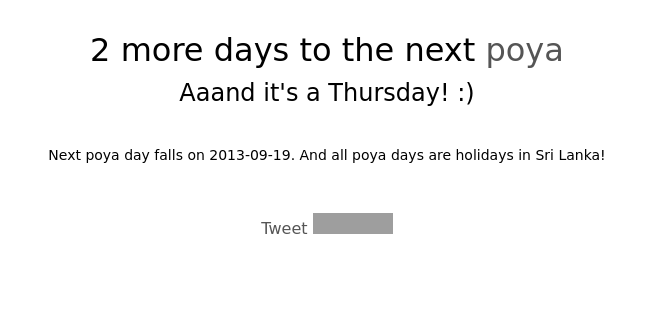
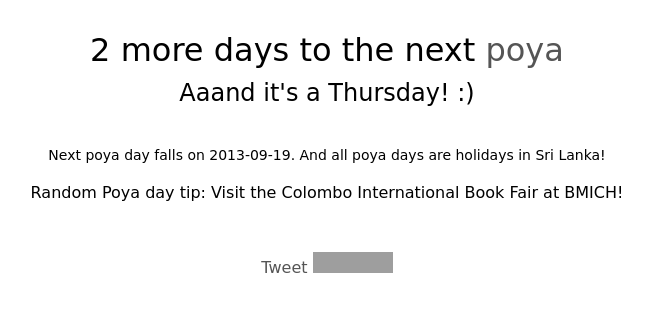
Before and after one commit to thameera/poya, a Django app: page / in a window 1280 px wide. Shown: the part 204-516 px from the top of the page, without its empty margins (313-965 px from the left). Run offline with Django 3.2, Linux system fonts and the light colour scheme; some libraries are stand-ins or nearby versions; some web fonts are replaced; grey boxes are pictures that could not be loaded.

Commit message:
Random poya day tip
This looks pretty ugly. Ugh.

Signed-off-by: Thameera Senanayaka <thameera123@gmail.com>

```diff
--- a/templates/base.html
+++ b/templates/base.html
@@ -48,6 +48,24 @@
             font-size: 14px;
         }
 
+        .row4 {
+            margin-top: 20px;
+            -moz-animation-duration: 1s;
+            -webkit-animation-duration: 2s;
+            -moz-animation-name: slidein;
+            -webkit-animation-name: slidein;
+        }
+
+        @-moz-keyframes slidein {
+            from { -moz-transform: scale(0.0); }
+            to   { -moz-transform: scale(1.0); }
+        }
+
+        @-webkit-keyframes slidein {
+            from { -webkit-transform: scale(0.0); }
+            to   { -webkit-transform: scale(1.0); }
+        }
+
         .share {
             margin-top: 50px;
         }
--- a/templates/index.html
+++ b/templates/index.html
@@ -13,6 +13,10 @@
         </div>
         <div class="row3">Next poya day falls on {{ date }}. And all poya days are holidays in Sri Lanka!</div>
 
+        {% if tip %}
+        <div class="row4">{{ tip }}</div>
+        {% endif %}
+
         <div class="share">
           <a href="https://twitter.com/share" class="twitter-share-button" data-url="http://www.nextpoyawhen.com" data-text="{{ days }} more day{{ daysuffix }} to the next poya, {% if happy %}aaand {% else %}but {% endif %}it's a {{ weekday }}{% if happy %}!{% endif %} {{ emoticon }}" data-size="small" data-related="thameera" data-hashtags="lka" data-dnt="true">Tweet</a>
 
--- a/views.py
+++ b/views.py
@@ -31,6 +31,9 @@ def nextpoya(request):
         else:
             ctx['daysuffix'] = ''
 
+        if poya.month == 9:
+            ctx['tip'] = "Random Poya day tip: Visit the Colombo International Book Fair at BMICH!"
+
     return render_to_response('index.html', ctx)
 
 def getnextpoya(today):
```
